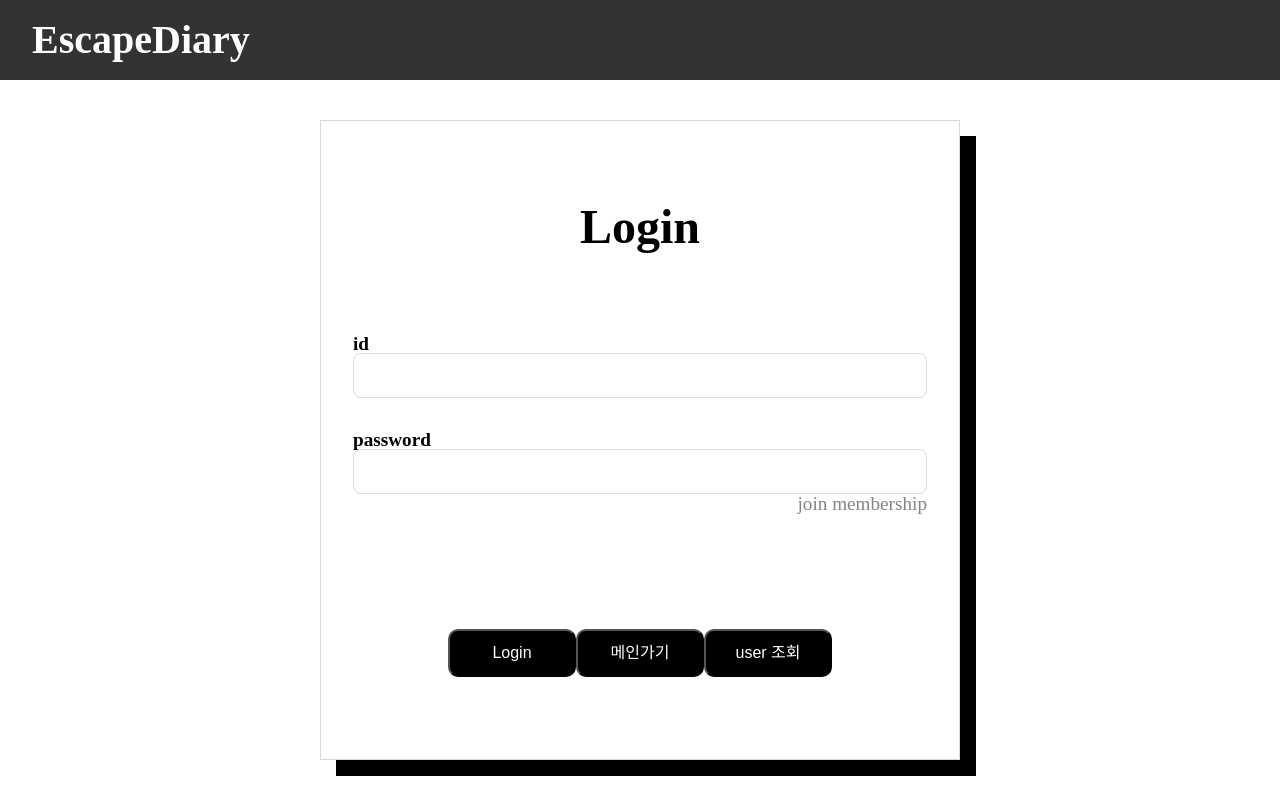
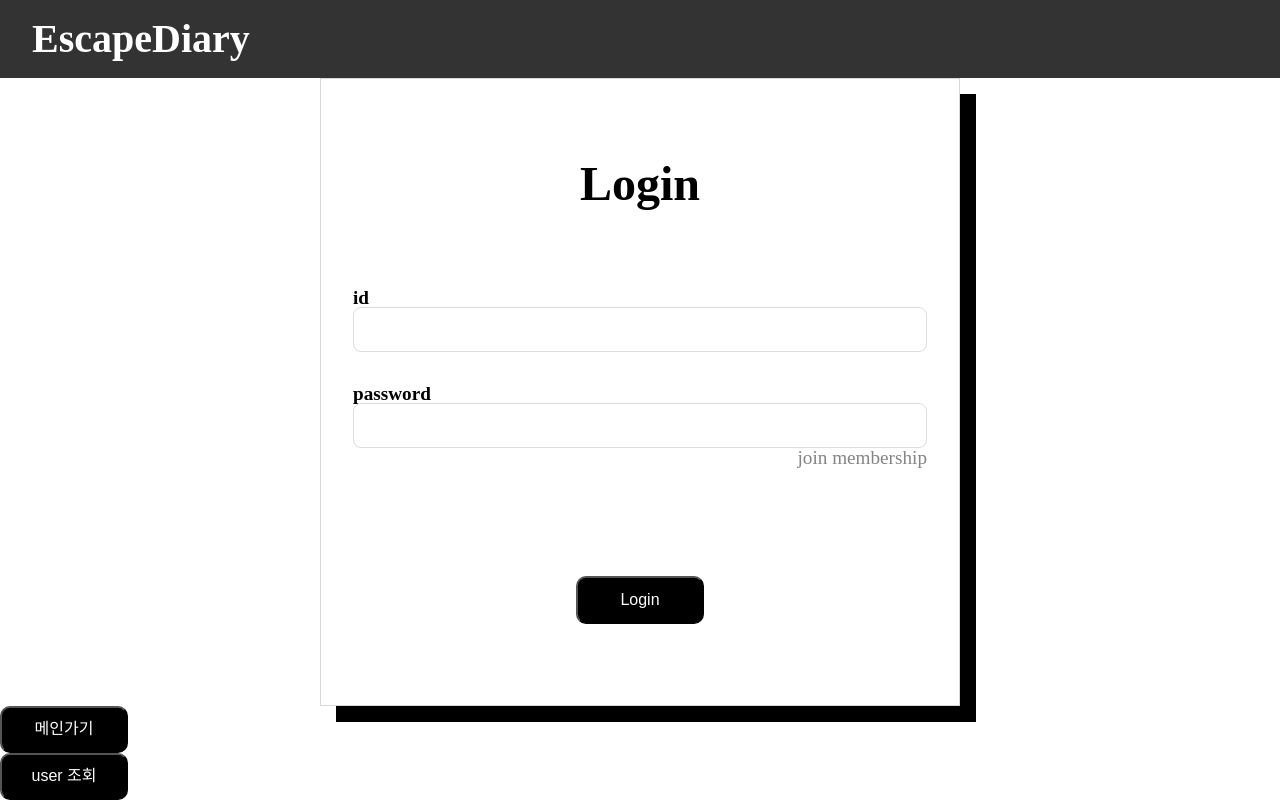
Before and after one commit to HyeonE0103/escapediary-FE, a React (Create React App) app: page /login in a window 1280 px wide. Built offline with nearby package versions, Linux system fonts and the light colour scheme.

Commit message:
test: 서버 연결

```diff
--- a/src/pages/Login.jsx
+++ b/src/pages/Login.jsx
@@ -45,7 +45,7 @@ const Login = () => {
   return (
     <LoginWrap onSubmit={onClickSumbit}>
       <Header buttonShow={"login"} />
-      <LoginContainer>
+      <LoginContainer onSubmit={onClickSumbit}>
         <LoginHeader>
           <h1>Login</h1>
         </LoginHeader>
@@ -72,24 +72,24 @@ const Login = () => {
           <Button color="black" size="medium" type="submit">
             Login
           </Button>
-          <Button color="black" size="medium" onClick={onClickMain}>
-            메인가기
-          </Button>
-          <Button color="black" size="medium" onClick={onClickUserShow}>
-            user 조회
-          </Button>
         </LoginFooter>
       </LoginContainer>
+      <Button color="black" size="medium" onClick={onClickMain}>
+        메인가기
+      </Button>
+      <Button color="black" size="medium" onClick={onClickUserShow}>
+        user 조회
+      </Button>
     </LoginWrap>
   );
 };
-const LoginWrap = styled.form`
+const LoginWrap = styled.div`
   width: 100%;
   height: 100vh;
   display: flex;
   flex-direction: column;
 `;
-const LoginContainer = styled.div`
+const LoginContainer = styled.form`
   width: 50%;
   height: 80%;
   margin: auto;
```
